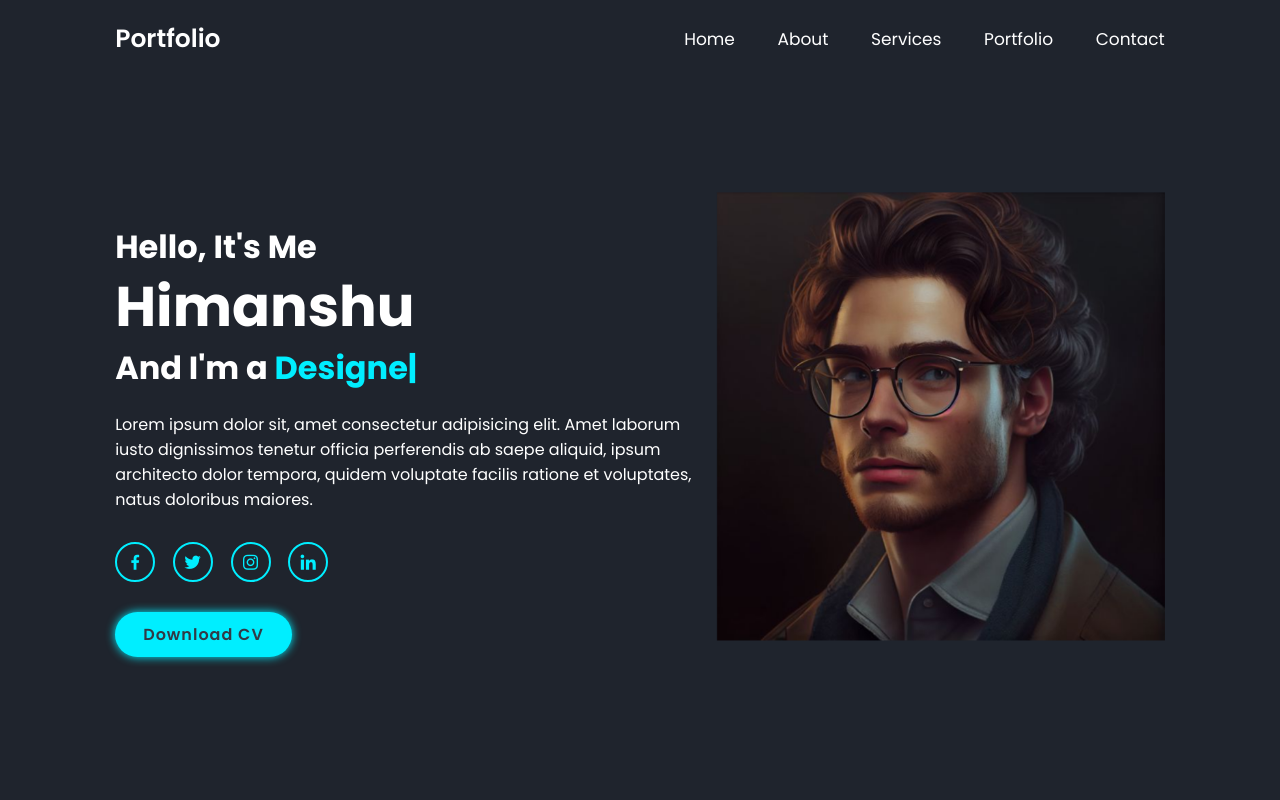
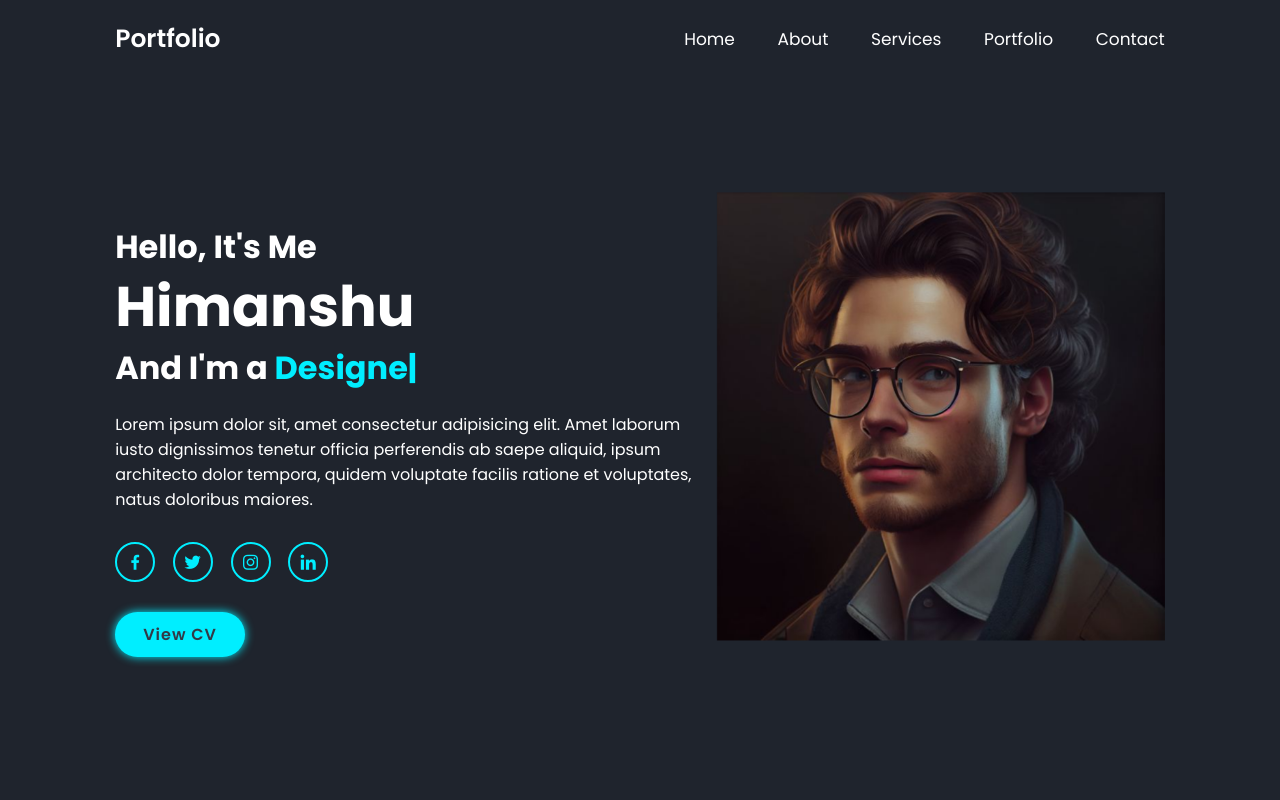
Before and after one commit to 524himanshu/Responsive-Portfolio, a plain HTML site: page index.html in a window 1280 px wide. Shown: the top 800 px of the page. Drawn offline with nearby package versions, Linux system fonts and the light colour scheme.

Commit message:
Update index.html

```diff
--- a/index.html
+++ b/index.html
@@ -45,7 +45,7 @@
                 <a href="#"><i class='bx bxl-instagram'></i></a>
                 <a href="#"><i class='bx bxl-linkedin'></i></a>
             </div>
-            <a href="#" class="btn">Download CV</a>
+            <a href="https://www.canva.com/design/DAFo54pB0qo/mL3ZQHRXA8zl5FAdHM3G1A/edit?utm_content=DAFo54pB0qo&utm_campaign=designshare&utm_medium=link2&utm_source=sharebutton" class="btn">View CV</a>
         </div>
 
         <div class="home-img">
```
